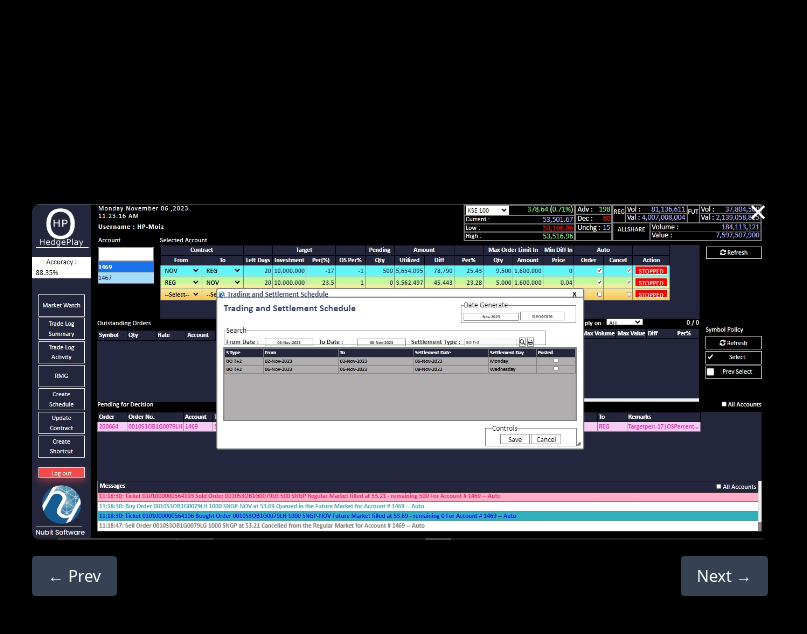
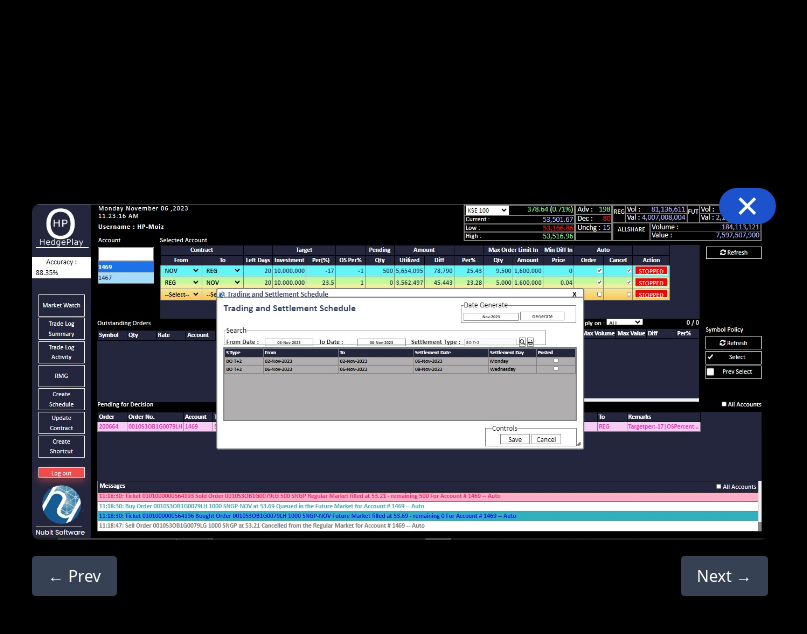
Before and after one commit to GoharRamzan/hedgeplay, a React (Vite) app: page / in a window 1280 px wide. Both pictures are taken after a click on the picture 205 px from the left and 2457 px from the top of the page. Shown: the part 2011-2645 px from the top of the page, without its empty margins (240-1047 px from the left). Built offline with nearby package versions, Linux system fonts and the light colour scheme.

Commit message:
Update ProductGallery.jsx

```diff
--- a/src/components/ProductGallery.jsx
+++ b/src/components/ProductGallery.jsx
@@ -51,7 +51,7 @@ const ProductGallery = () => {
         <div className='fixed inset-0 z-50 bg-black bg-opacity-80 flex items-center justify-center'>
           <div className='relative max-w-3xl w-full p-4'>
             <button
-              className='absolute top-2 right-4 text-white text-2xl'
+              className='absolute top-0 right-2 cursor-pointer text-white bg-[#1C52CB] rounded-3xl px-4 text-3xl'
               onClick={closeModal}
             >
               ✕
@@ -63,13 +63,13 @@ const ProductGallery = () => {
             />
             <div className='flex justify-between mt-4'>
               <button
-                className='text-white bg-gray-700 px-4 py-2 rounded hover:bg-gray-600'
+                className='text-white bg-gray-700 px-4 py-2 rounded hover:bg-gray-600 cursor-pointer'
                 onClick={prevImage}
               >
                 ← Prev
               </button>
               <button
-                className='text-white bg-gray-700 px-4 py-2 rounded hover:bg-gray-600'
+                className='text-white bg-gray-700 px-4 py-2 rounded hover:bg-gray-600 cursor-pointer'
                 onClick={nextImage}
               >
                 Next →
```
